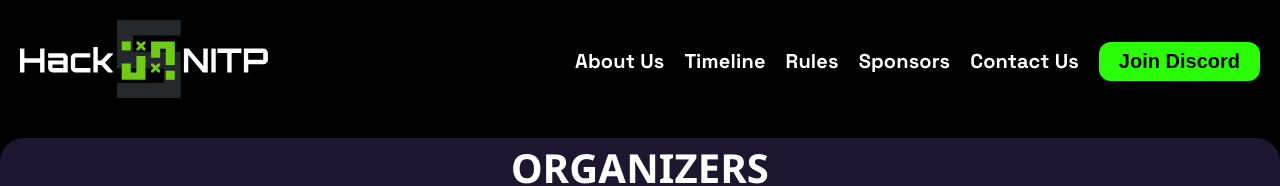
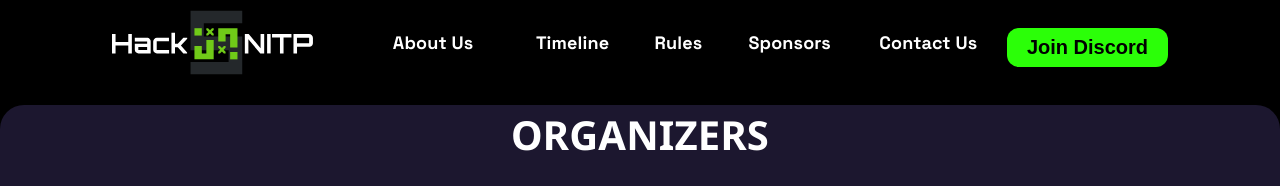
Before and after one commit to HackSlashNITP/hacknitp5.0, a Next.js app: page /contact-us in a window 1280 px wide. Shown: the top 186 px of the page. Built offline with nearby package versions, Linux system fonts and the light colour scheme.

Commit message:
added hover effect and improved ui

```diff
--- a/components/header.js
+++ b/components/header.js
@@ -1,10 +1,10 @@
 import { useCallback } from "react";
-import { useRouter } from "next/router";;
+import { useRouter } from "next/router";
 
-const Header = () => {
+const Header= () => {
   const router = useRouter();
 
-  const onLogoClick = useCallback(() => {
+  const onHacknitp5ImageClick = useCallback(() => {
     router.push("/homepage");
   }, [router]);
 
@@ -12,44 +12,81 @@ const Header = () => {
     router.push("/about-us");
   }, [router]);
 
-  const onTimelineTextClick = useCallback(() => {
+  const onTimelineClick = useCallback(() => {
     router.push("/timeline");
   }, [router]);
 
-  const onRulesTextClick = useCallback(() => {
+  const onUlClick = useCallback(() => {
     router.push("/rules");
+    // Please sync "5 Rules" to the project
+  }, []);
+
+  const onSponsorsClick = useCallback(() => {
+    router.push("/sponsors");
   }, [router]);
 
-  const onSponsorsTextClick = useCallback(() => {
-    router.push("/sponsors");
-  }, []);
-
-  const onContactUsTextClick = useCallback(() => {
+  const onContactUsClick = useCallback(() => {
     router.push("/contact-us");
   }, [router]);
 
+  const onRectangleImageClick = useCallback(() => {
+    window.open(
+      "https://discord.com/channels/773227056573448192/980693078258090014"
+    );
+  }, []);
+
   return (
-    <div className="flex w-full flex-wap p-5 md:flex-col md:justify-center md:items-center sm:flex-col sm:justify-center sm:items-center text-[17px] text-white flex-row items-center justify-between  font-space-grotesk">
+    <nav
+      className="relative w-full flex flex-row p-[5px_0px] box-border items-center justify-center gap-[25px] md:flex-col"
+      id="navbar"
+    >
       <img
-        className="min-w-[150px] max-w-[250px] w-[20%] cursor-pointer"
+        className="relative w-[236.15px] h-[75px] shrink-0 pr-[35px] cursor-pointer hover:animate-[1s_ease_0s_2_alternate-reverse_none_roll-in-left] hover:opacity-[1]"
         alt=""
         src="../hacknitp57.svg"
-        onClick={onLogoClick}
+        onClick={onHacknitp5ImageClick}
       />
-
-      <nav className="flex mt-1 flex-wrap justify-center items-center text-xs gap-x-5 gap-y-1 font-normal md:text-[16px] sm:text-[16px]">
-        <b className="cursor-pointer" onClick={onAboutUsClick}>About Us</b>
-        <b className="cursor-pointer" onClick={onTimelineTextClick}>Timeline</b>
-        <b className="cursor-pointer" onClick={onRulesTextClick}>Rules</b>
-        <b className="cursor-pointer" onClick={onSponsorsTextClick}>Sponsors</b>
-        <b className="cursor-pointer" onClick={onContactUsTextClick}>Contact Us</b>
-        <a href="https://bit.ly/hacknitp-4-discord" target={"_blank"} rel="noreferrer noopener">
-          <button className="border-0 font-semibold py-2 px-5 text-xs cursor-pointer md:text-[14px] hover:bg-[#28e706] sm:text-[14px] focus:outline-none rounded-xl  md:mt-1 sm:mt-1 text-black bg-[#2BFF08]">
+      <h3
+        className="m-[0] relative text-2xs font-bold font-space-grotesk text-white text-center flex items-center justify-center w-[120.05px] shrink-0 cursor-pointer hover:animate-[1s_ease_0s_1_normal_none_shake-horizontal] hover:opacity-[1]"
+        id="About_us"
+        onClick={onAboutUsClick}
+      >
+        About Us
+      </h3>
+      <h3
+        className="m-[0] relative text-2xs font-bold font-space-grotesk text-white text-center flex items-center justify-center w-[109px] shrink-0 cursor-pointer hover:animate-[1s_ease_0s_1_reverse_none_tilt-in-top-1] hover:opacity-[1]"
+        id="Timeline"
+        onClick={onTimelineClick}
+      >
+        Timeline
+      </h3>
+      <h3
+        className="m-[0] relative text-2xs font-bold font-space-grotesk text-white text-center flex items-center justify-center w-[52.6px] shrink-0 cursor-pointer hover:animate-[1s_ease_0s_2_alternate_none_flip-horizontal-bottom] hover:opacity-[1]"
+        id="Rules"
+        onClick={onUlClick}
+      >
+        Rules
+      </h3>
+      <h3
+        className="m-[0] relative text-2xs font-bold font-space-grotesk text-white text-center flex items-center justify-center w-[120px] shrink-0 cursor-pointer hover:animate-[1s_ease_0s_2_alternate-reverse_none_rotate-center] hover:opacity-[1]"
+        id="Sponsors"
+        onClick={onSponsorsClick}
+      >
+        Sponsors
+      </h3>
+      <h3
+        className="m-[0] relative text-2xs font-bold font-space-grotesk text-white text-center flex items-center justify-center w-[107.19px] shrink-0 cursor-pointer hover:animate-[1s_ease_0s_1_normal_none_jello-horizontal] hover:opacity-[1]"
+        onClick={onContactUsClick}
+      >
+        Contact Us
+      </h3>
+      <a href="https://bit.ly/hacknitp-4-discord" target={"_blank"} rel="noreferrer noopener">
+        <button className="border-0 font-bold py-2 px-5 text-xs cursor-pointer focus:outline-none rounded-xl  md:mt-1 sm:mt-1 text-black bg-[#2BFF08]">
             Join Discord
           </button>
-        </a>
-      </nav>
-    </div>
+          </a>
+
+    </nav>
   );
 };
 
```
